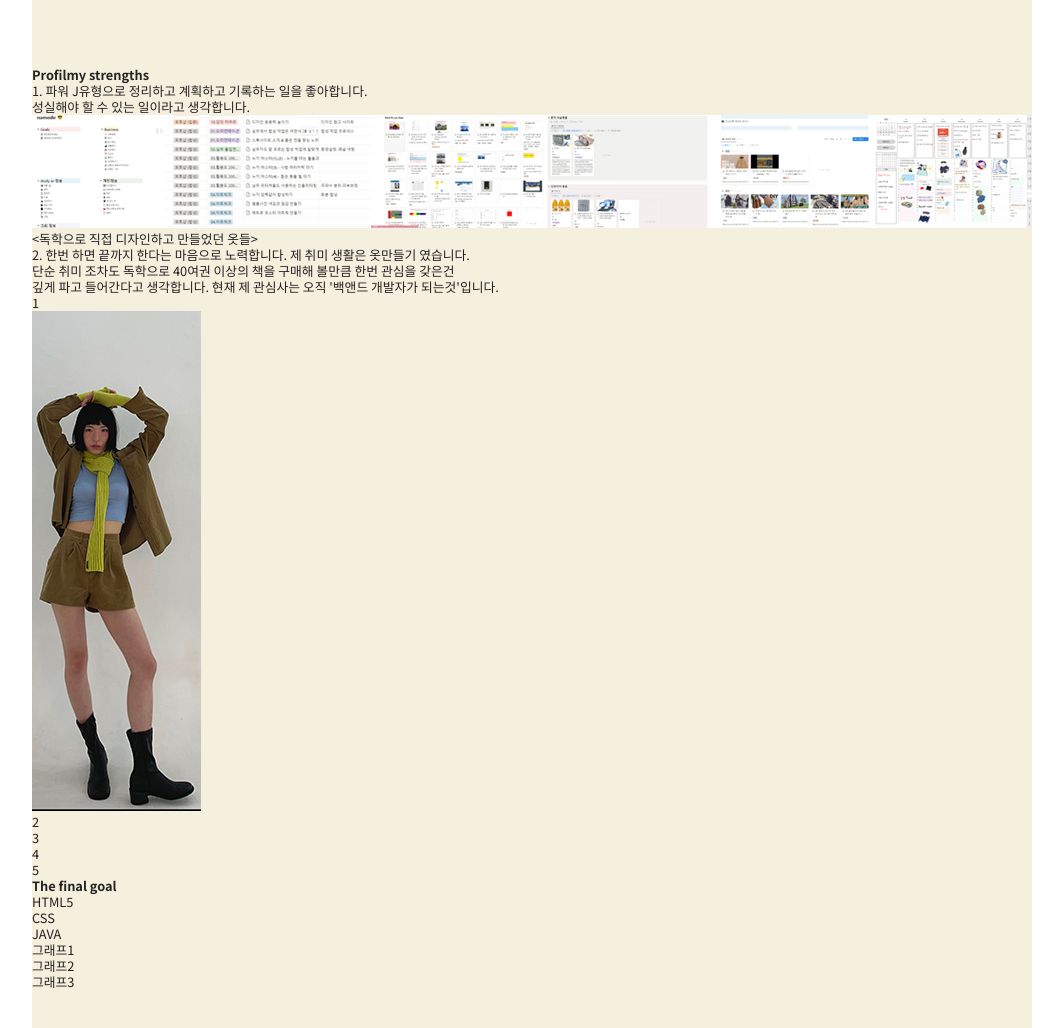
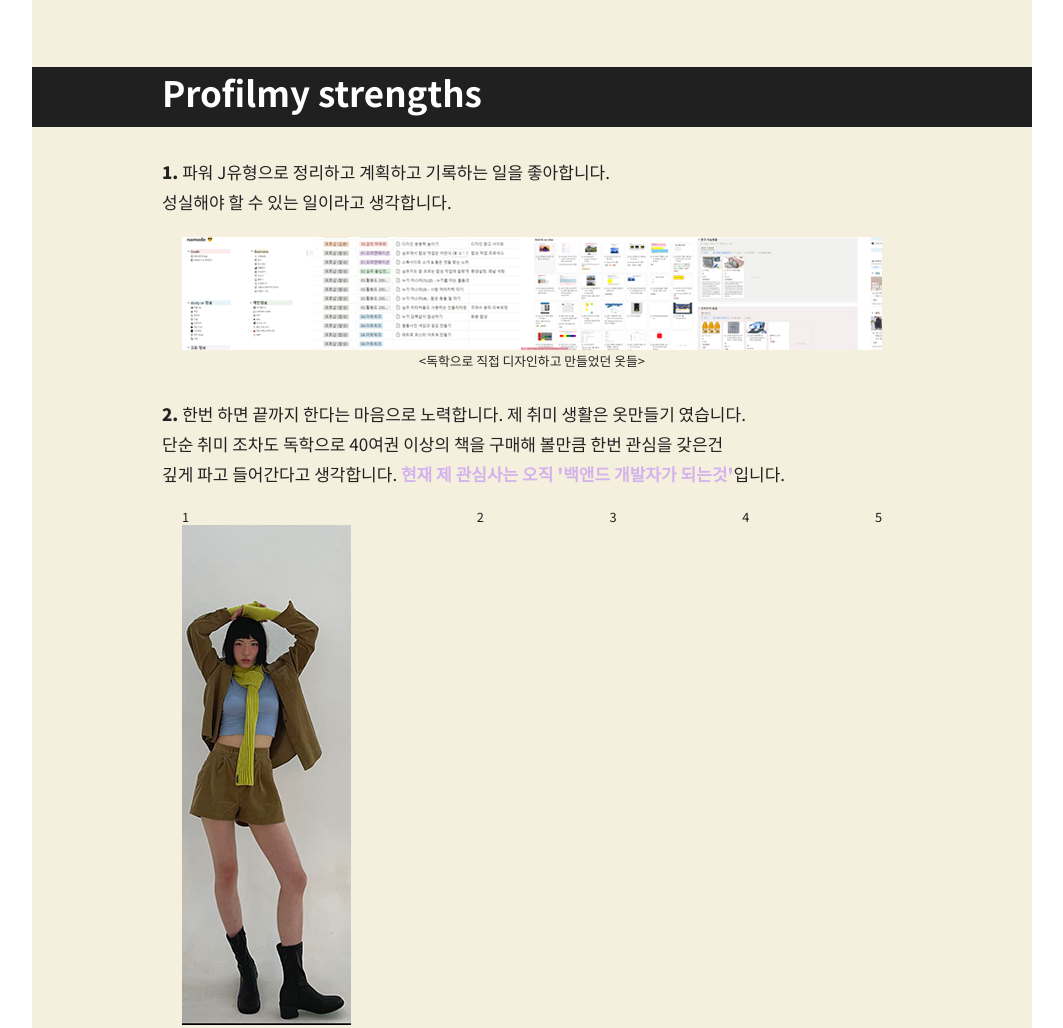
Before and after one commit to leehana12/aboutme, a plain HTML site: page index.html in a window 1280 px wide. Shown: the part 943-1971 px from the top of the page, without its empty margins (108-1171 px from the left). Drawn offline with Linux system fonts and the light colour scheme; a web font is replaced by a local one.

Commit message:
html section strengths 부분 수정

```diff
--- a/css/style.css
+++ b/css/style.css
@@ -5,7 +5,7 @@
 @import url('https://fonts.googleapis.com/css2?family=Diphylleia&family=Nanum+Myeongjo:wght@400;700&family=Noto+Sans+KR:wght@100;900&display=swap');
 #wrap{
 	width: 1000px;
-	height: 2000px;
+	height: 2500px;
 	background-color: #f5f0dd;
 	margin: 0 auto;
 }
@@ -139,3 +139,55 @@ section>.container3>.item3>.icon>.iconbox>img{
 	margin-bottom: 10px;
 	object-fit: cover;
 }
+
+section>.strengths>h4{
+	height: 60px;
+	padding-left: 130px;
+	color: #fff;
+	font-size: 35px;
+	line-height: 50px;
+	background-color: #202020;
+}
+
+section>.strengths>.box>p{
+	height: 80px;
+	margin-top: 30px;
+	padding-left: 130px;
+	font-size: 17px;
+	line-height: 30px;
+}
+section>.strengths>.box:nth-child(2)>p{
+	height: 50px;
+}
+section>.strengths>.box>p>span{
+	font-weight: 900;
+}
+
+section>.strengths>.box>p>.purple{
+	color: #d4b2ed;
+}
+section>.strengths>.box>figure{}
+section>.strengths>.box>figure>div{
+	margin: 0 auto;
+	margin-top: 30px;
+	width: 700px;
+	overflow: scroll;
+}
+section>.strengths>.box>figure>figcaption{
+	text-align: center;
+}
+
+section>.strengths>.box>.container>ul{
+	display: flex;
+	flex-direction: row;
+    justify-content: space-between;
+	margin: 30px auto;
+    width: 700px;
+
+}
+section>.strengths>.box>ul>li{}
+section>.strengths>.box>ul>li>ul{}
+section>.strengths>.box>ul>li>ul>li{
+	display: block;
+	margin: 0 auto;
+}
```
